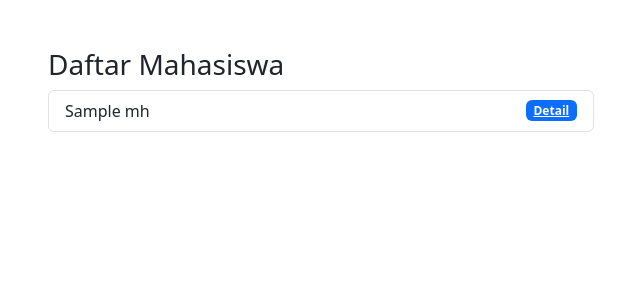
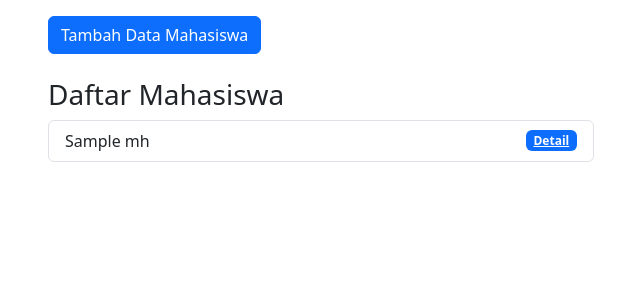
Before and after one commit to rmdhniki/PrakWeb2024_C_223040046_oop, a PHP site: the page made by mvc/app/views/mahasiswa/index.php in a window 1280 px wide. Shown: the part 56-356 px from the top of the page, without its empty margins (34-674 px from the left). Run offline with PHP 8.4, Linux system fonts and the light colour scheme; the template is opened without the code that fills it: most values are stand-ins (such as "Sample title", 1, 10 or a date in 2020); some libraries are stand-ins or nearby versions.

Commit message:
Vidio 9 - Insert Data

```diff
--- a/mvc/app/views/mahasiswa/detail.php
+++ b/mvc/app/views/mahasiswa/detail.php
@@ -2,7 +2,7 @@
   <div class="card" style="width: 18rem;">
     <div class="card-body">
       <h5 class="card-title"><?= $data['mhs']['nama'];?></h5>
-      <h6 class="card-subtitle mb-2 text-body-secondary"<?= $data['mhs']['nrp'];?></h6>
+      <h5 class="card-subtitle mb-2 text-body-secondary"<?= $data['mhs']['nrp'];?>h5>
       <p class="card-text"><?= $data['mhs']['email'];?></p>
       <p class="card-text"><?= $data['mhs']['jurusan'];?></p>
       <a href="<?= BASEURL;?>/mahasiswa" class="card-link">Kembali</a>
--- a/mvc/app/views/mahasiswa/index.php
+++ b/mvc/app/views/mahasiswa/index.php
@@ -1,18 +1,64 @@
-<div class="container mt-5">
-    <div class="row">
-        <div class="col-6">
-        <h3>Daftar Mahasiswa</h3>
+<div class="container mt-3">
 
-        <ul class="list-group">
+  <div class="row">
+    <div class="col-6">
+    <!-- Button trigger modal -->
+    <button type="button" class="btn btn-primary" data-bs-toggle="modal" data-bs-target="#formModal">
+      Tambah Data Mahasiswa
+    </button>
+    <br><br>
+      <h3>Daftar Mahasiswa</h3>
         <?php foreach($data['mhs'] as $mhs) : ?>
+          <ul class="list-group">
             <li class="list-group-item d-flex justify-content-between align-items-center">
               <?= $mhs['nama']; ?>
-              <a href="<?= BASEURL; ?>/mahasiswa/detail/<?= $mhs['id']?>
-              " class="badge text-bg-primary">Detail</a>
+              <a href="<?= BASEURL; ?>/mahasiswa/detail/<?= $mhs['id']?>" class="badge text-bg-primary">Detail</a>
             </li>
+          </ul>
+        <?php endforeach ?>
+    </div>
+  </div>
+</div>
+<!-- Modal -->
+<div class="modal fade" id="formModal" tabindex="-1" aria-labelledby="judulModal" aria-hidden="true">
+  <div class="modal-dialog">
+    <div class="modal-content">
+      <div class="modal-header">
+        <h1 class="modal-title fs-5" id="judulModal">Tambah Data Mahasiswa</h1>
+        <button type="button" class="btn-close" data-bs-dismiss="modal" aria-label="Close"></button>
+      </div>
+      <div class="modal-body">
 
-        <?php endforeach ?>
-        </ul>
-
+        <form action="<?= BASEURL; ?>/mahasiswa/tambah" method="post">
+        <div class="mb-3">
+          <label for="nama" class="form-label">Nama</label>
+          <input type="text" class="form-control" id="nama" name="nama">
         </div>
+        <div class="mb-3">
+          <label for="nrp" class="form-label">NRP</label>
+          <input type="number" class="form-control" id="nrp" name="nrp">
+        </div>
+        <div class="mb-3">
+          <label for="email" class="form-label">Email</label>
+          <input type="email" class="form-control" id="email" name="email">
+        </div>
+        <div class="mb-3">
+          <label for="jurusan">Jurusan</label>
+          <select class="form-control" id="jurusan" name="jurusan">
+            <option value="Teknik Informatika">Teknik Informatika</option>
+            <option value="Teknik Mesin">Teknik Mesin</option>
+            <option value="Teknik Industri">Teknik Industri</option>
+            <option value="Teknik Pangan">Teknik Pangan</option>
+            <option value="Teknik Planalogi">Teknik Planalogi</option>
+            <option value="Teknik Lingkungan">Teknik Lingkungan</option>
+          </select>
+        </div>
+      </div>
+        <div class="modal-footer">
+          <button type="button" class="btn btn-secondary" data-bs-dismiss="modal">Close</button>
+          <button type="submit" class="btn btn-primary">Tambah Data</button>
+        </div>
+      </form>
     </div>
+  </div>
+</div>
```
Also changed, not shown: mvc/app/controllers/Mahasiswa.php (+11 -3 lines), mvc/app/core/Database.php (+28 -12 lines), mvc/app/models/Mahasiswa_model.php (+17 -5 lines).
